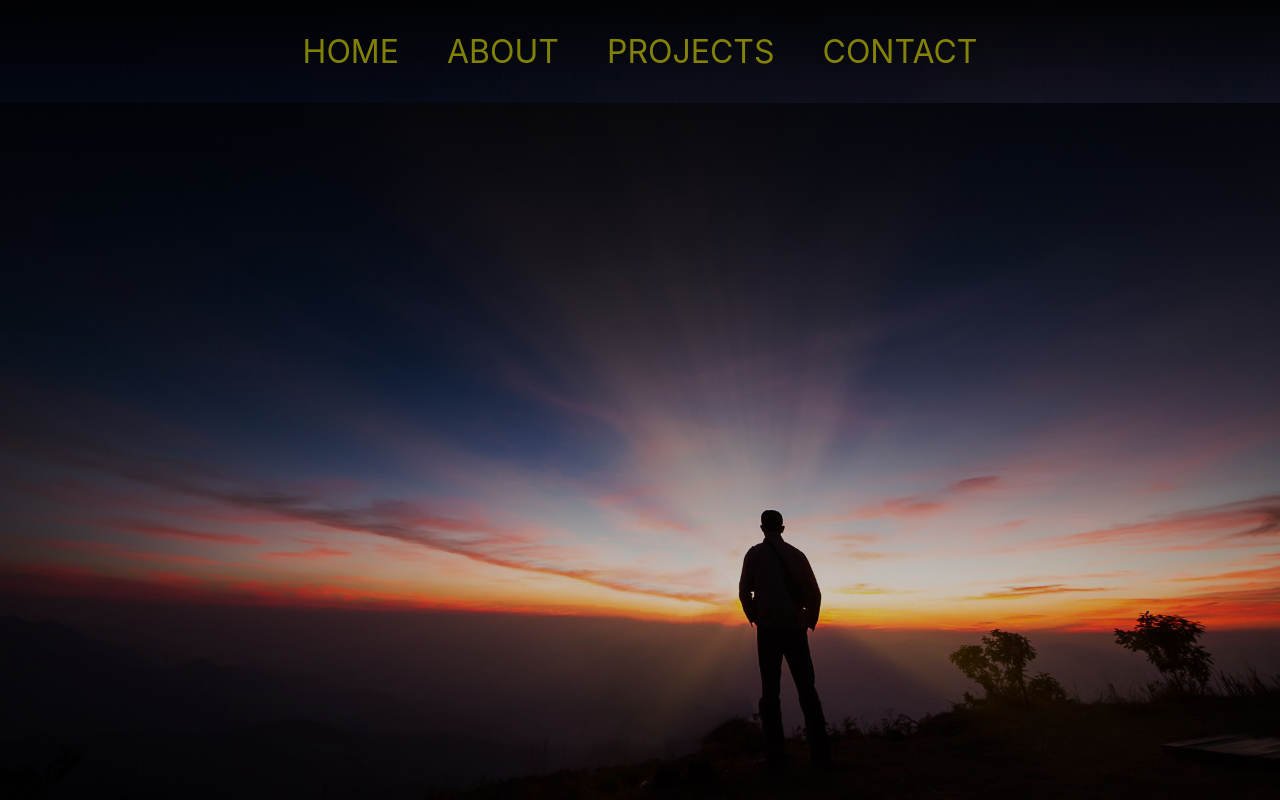
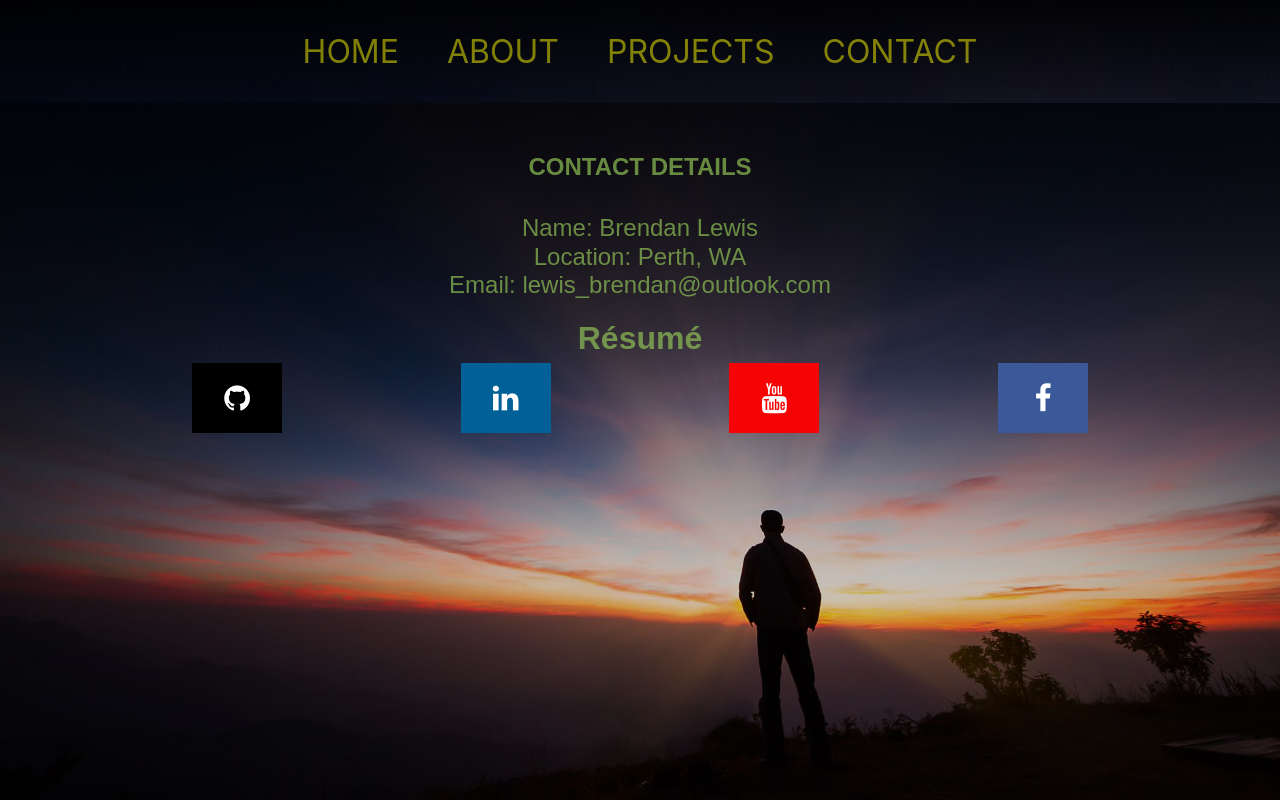
Before and after one commit to operationBrass/brassfolio, a React (Create React App) app in the folder client/: page /contact in a window 1280 px wide. Built offline with nearby package versions, Linux system fonts and the light colour scheme.

Commit message:
contact page up

```diff
--- a/client/src/components/pages/Contact.js
+++ b/client/src/components/pages/Contact.js
@@ -5,8 +5,44 @@ import Header from '../Header'
 function Contact() {
     return (
         <div>
-        <Header></Header>
+            <Header></Header>
+<main className="showcase">
+    <div className="main-content">
 
+<section>
+
+
+<div className="project-intro" data-component->
+
+
+<div className="contact">
+
+<h4> CONTACT DETAILS </h4>
+
+
+<p id="contactDeets">Name: Brendan Lewis   <br />Location: Perth, WA<br/>Email: <a href="mailto:lewis_brendan@outlook.com"> lewis_brendan@outlook.com </a></p>
+
+<p> </p>
+
+<h5> <a href="./BLresume.pdf" id="resume"> Résumé </a> </h5></div>
+
+
+
+<div className="socials">
+
+<a href="https://github.com/operationBrass" className="fa fa-github"></a>
+
+<a href="https://www.linkedin.com/in/brendanlewis-brass/" className="fa fa-linkedin"></a>
+
+<a href="#" className="fa fa-youtube"></a>
+
+<a href="#" className="fa fa-facebook"></a>
+
+</div>
+</div>
+</section>
+</div>
+</main>
         </div>
     )
 }
```
